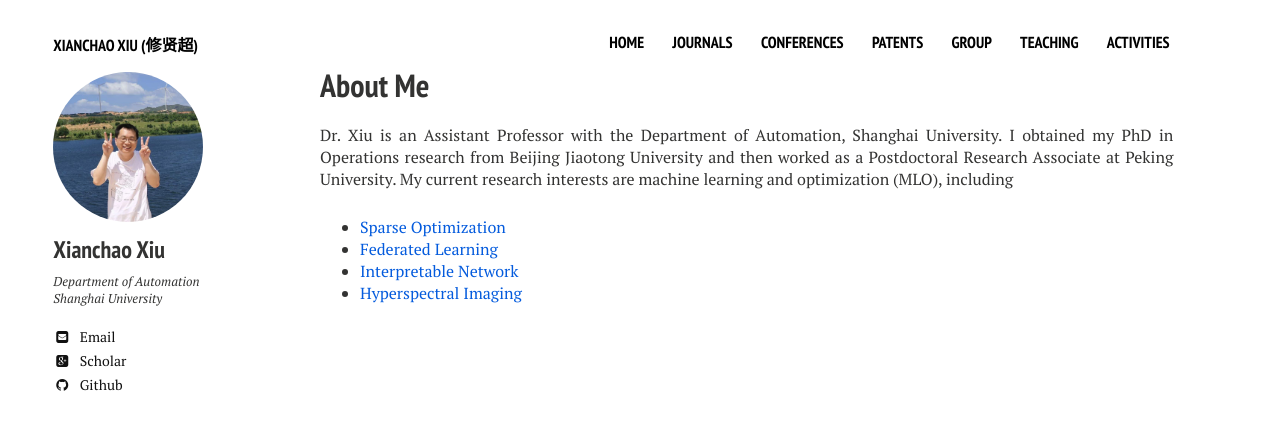
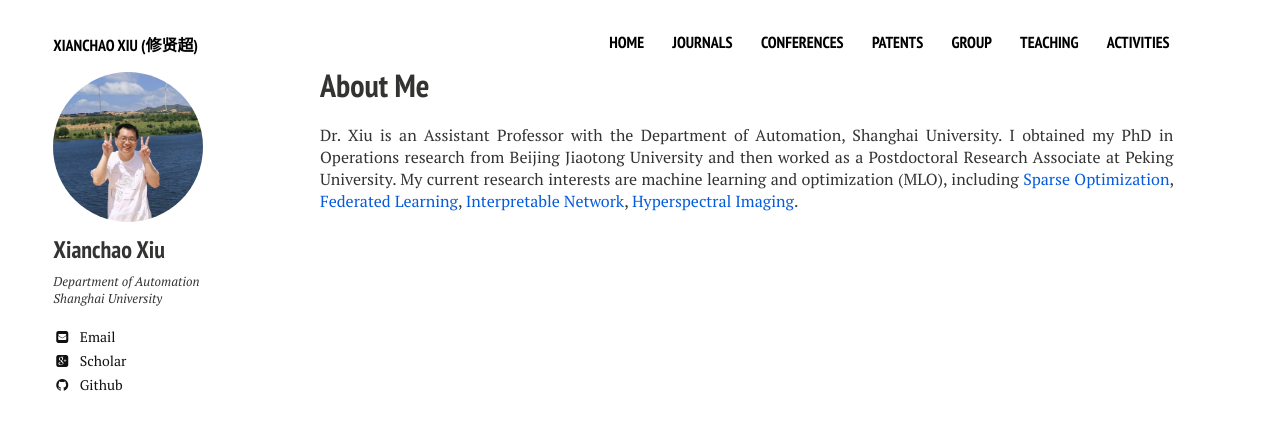
Before and after one commit to xianchaoxiu/xianchaoxiu.github.io, a Jekyll site: the page built from index.md, in a window 1280 px wide. Shown: the top 430 px of the page. Built offline with Jekyll 4.4.1, drawn with Linux system fonts in a browser that asks for light colours; nearby versions of some CDN libraries.

Commit message:
Update home2.html

```diff
--- a/_layouts/home2.html
+++ b/_layouts/home2.html
@@ -23,12 +23,10 @@
   <h1>About Me</h1>
       <p> Dr. Xiu is an Assistant Professor with the Department of Automation, Shanghai University.
 	      I obtained my PhD in Operations research from Beijing Jiaotong University and then worked as a Postdoctoral Research Associate at Peking University.
-	      My current research interests are machine learning and optimization (MLO), including
-	<ul>
-        <li> <a href="https://github.com/xianchaoxiu/Sparse-Optimization" class="textlink" target="_blank">Sparse Optimization</a>  </li>
-	<li> <a href="https://github.com/xianchaoxiu/Federated-Learning" class="textlink" target="_blank">Federated Learning</a> </li>
-        <li> <a href="https://github.com/xianchaoxiu/Interpretable-Network" class="textlink" target="_blank">Interpretable Network</a>  </li>
-	<li> <a href="https://github.com/xianchaoxiu/Hyperspectral-Imaging" class="textlink" target="_blank">Hyperspectral Imaging</a> </li>
+	      My current research interests are machine learning and optimization (MLO), including <a href="https://github.com/xianchaoxiu/Sparse-Optimization" class="textlink" target="_blank">Sparse Optimization</a>,
+	      <a href="https://github.com/xianchaoxiu/Federated-Learning" class="textlink" target="_blank">Federated Learning</a>,
+              <a href="https://github.com/xianchaoxiu/Interpretable-Network" class="textlink" target="_blank">Interpretable Network</a>,
+	      <a href="https://github.com/xianchaoxiu/Hyperspectral-Imaging" class="textlink" target="_blank">Hyperspectral Imaging</a>.
         </ul>
 
 
```
